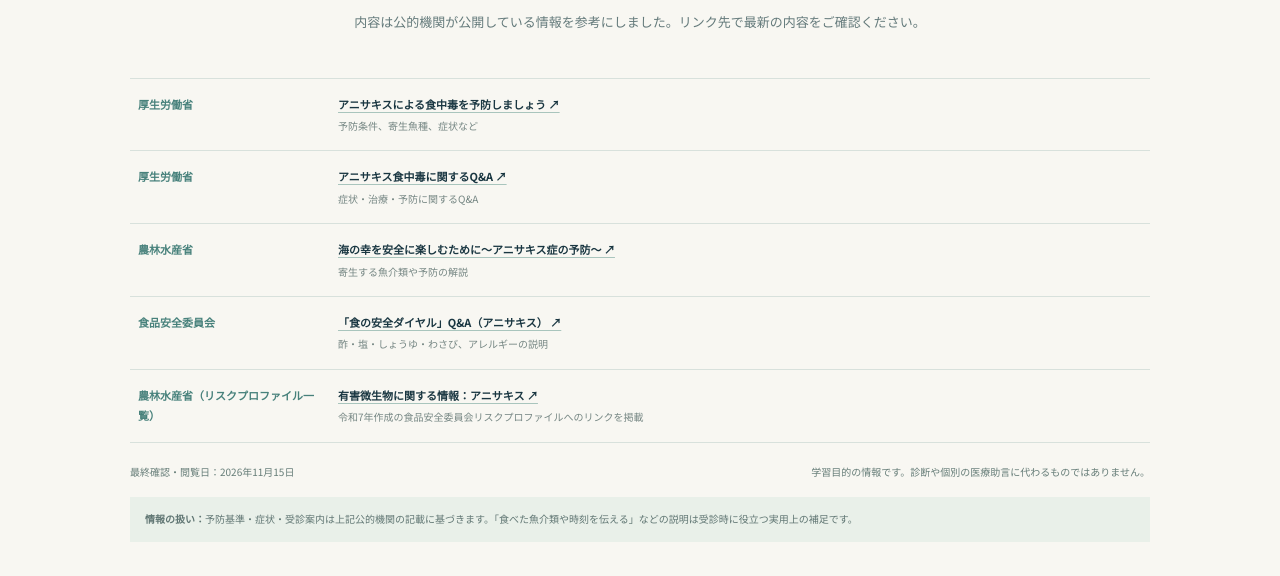
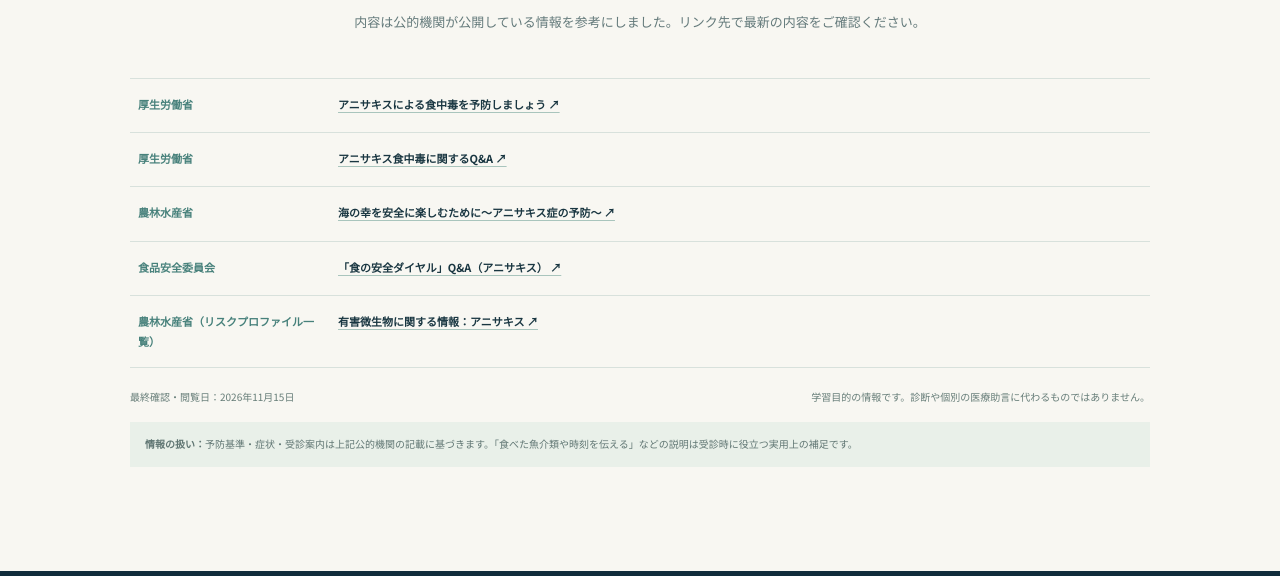
Before and after one commit to TEIJI-MP4/anisakisu-guide, a plain HTML site: page index.html in a window 1280 px wide. Shown: the part 4784-5360 px from the top of the page. Drawn offline with Linux system fonts and the light colour scheme.

Commit message:
Update index.html

```diff
--- a/index.html
+++ b/index.html
@@ -82,7 +82,7 @@
 
     <section class="action-section" id="action"><div class="section action-inner"><div class="action-icon" aria-hidden="true">＋</div><div><span class="section-kicker">05 — IF YOU FEEL UNWELL</span><h2>症状が出たら、<br>自己判断せず受診を。</h2><p>生の魚介類を食べた後に激しい腹痛、吐き気などが出たら、速やかに医療機関を受診してください。食べた魚介類や食べた時刻、症状が始まった時刻を伝えると診療の参考になります。</p><div class="emergency"><b>呼吸が苦しい、意識が遠のくなどの症状</b><span>アナフィラキシーなどの可能性があります。直ちに救急要請をしてください。</span><strong>すぐ119へ電話を</strong></div><p class="medical-note"></p></div></div></section>
 
-    <section class="sources-section" id="sources"><div class="section"><div class="section-heading"><span class="section-kicker">SOURCES & NOTES</span><h2>参考資料</h2><p>内容は公的機関が公開している情報を参考にしました。リンク先で最新の内容をご確認ください。</p></div><ol class="source-list"><li><b>厚生労働省</b><a href="https://www.mhlw.go.jp/stf/seisakunitsuite/bunya/0000042953.html" target="_blank" rel="noopener">アニサキスによる食中毒を予防しましょう ↗</a><span>予防条件、寄生魚種、症状など</span></li><li><b>厚生労働省</b><a href="https://www.mhlw.go.jp/stf/seisakunitsuite/bunya/kenkou_iryou/shokuhin/syokuchu/05107.html" target="_blank" rel="noopener">アニサキス食中毒に関するQ&amp;A ↗</a><span>症状・治療・予防に関するQ&amp;A</span></li><li><b>農林水産省</b><a href="https://www.maff.go.jp/j/syouan/seisaku/foodpoisoning/f_encyclopedia/anisakis.html" target="_blank" rel="noopener">海の幸を安全に楽しむために〜アニサキス症の予防〜 ↗</a><span>寄生する魚介類や予防の解説</span></li><li><b>食品安全委員会</b><a href="https://www.fsc.go.jp/dial/dialqa20170608_4.html" target="_blank" rel="noopener">「食の安全ダイヤル」Q&amp;A（アニサキス） ↗</a><span>酢・塩・しょうゆ・わさび、アレルギーの説明</span></li><li><b>農林水産省（リスクプロファイル一覧）</b><a href="https://www.maff.go.jp/j/syouan/seisaku/risk_analysis/priority/hazard_microbio3.html" target="_blank" rel="noopener">有害微生物に関する情報：アニサキス ↗</a><span>令和7年作成の食品安全委員会リスクプロファイルへのリンクを掲載</span></li></ol><div class="source-meta"><span>最終確認・閲覧日：2026年11月15日</span><span>学習目的の情報です。診断や個別の医療助言に代わるものではありません。</span></div><p class="editorial-note"><b>情報の扱い：</b>予防基準・症状・受診案内は上記公的機関の記載に基づきます。「食べた魚介類や時刻を伝える」などの説明は受診時に役立つ実用上の補足です。</p></div></section>
+    <section class="sources-section" id="sources"><div class="section"><div class="section-heading"><span class="section-kicker">SOURCES & NOTES</span><h2>参考資料</h2><p>内容は公的機関が公開している情報を参考にしました。リンク先で最新の内容をご確認ください。</p></div><ol class="source-list"><li><b>厚生労働省</b><a href="https://www.mhlw.go.jp/stf/seisakunitsuite/bunya/0000042953.html" target="_blank" rel="noopener">アニサキスによる食中毒を予防しましょう ↗</a><span></span></li><li><b>厚生労働省</b><a href="https://www.mhlw.go.jp/stf/seisakunitsuite/bunya/kenkou_iryou/shokuhin/syokuchu/05107.html" target="_blank" rel="noopener">アニサキス食中毒に関するQ&amp;A ↗</a><span></span></li><li><b>農林水産省</b><a href="https://www.maff.go.jp/j/syouan/seisaku/foodpoisoning/f_encyclopedia/anisakis.html" target="_blank" rel="noopener">海の幸を安全に楽しむために〜アニサキス症の予防〜 ↗</a><span></span></li><li><b>食品安全委員会</b><a href="https://www.fsc.go.jp/dial/dialqa20170608_4.html" target="_blank" rel="noopener">「食の安全ダイヤル」Q&amp;A（アニサキス） ↗</a><span></span></li><li><b>農林水産省（リスクプロファイル一覧）</b><a href="https://www.maff.go.jp/j/syouan/seisaku/risk_analysis/priority/hazard_microbio3.html" target="_blank" rel="noopener">有害微生物に関する情報：アニサキス ↗</a><span></span></li></ol><div class="source-meta"><span>最終確認・閲覧日：2026年11月15日</span><span>学習目的の情報です。診断や個別の医療助言に代わるものではありません。</span></div><p class="editorial-note"><b>情報の扱い：</b>予防基準・症状・受診案内は上記公的機関の記載に基づきます。「食べた魚介類や時刻を伝える」などの説明は受診時に役立つ実用上の補足です。</p></div></section>
   </main>
   <footer class="site-footer"><a class="brand footer-brand" href="#top"><span class="brand-mark" aria-hidden="true">魚</span><span>FOOD SAFETY <b>魚介類の安全ガイド</b></span></a><span>安全を知って、食事を楽しもう。</span><a href="#top" class="back-top">ページ上部へ ↑</a><small>食品衛生学12回課題用サイト</small></footer>
   <script src="script.js"></script>
```
